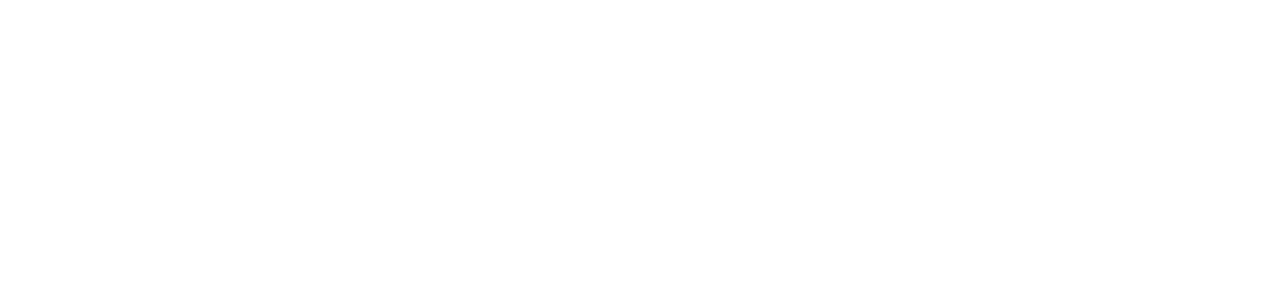
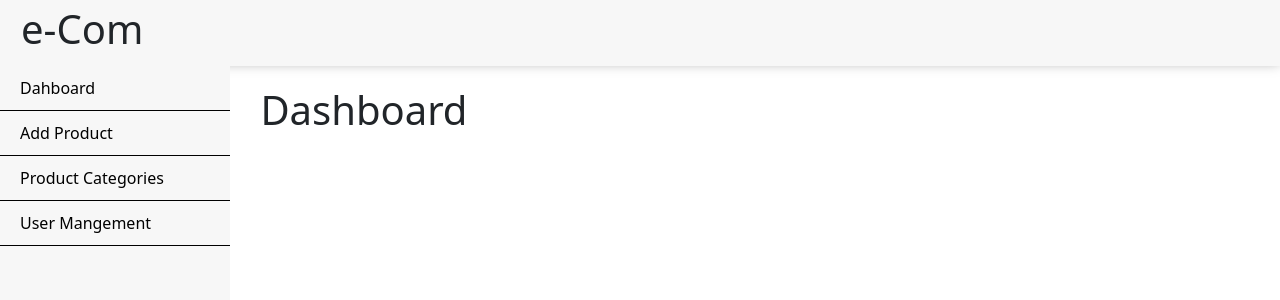
Before and after one commit to ankesh948/e-commerce, a React (Vite) app: page /dashboard in a window 1280 px wide. Before the commit this address had no page. Shown: the top 300 px of the page. Built offline with nearby package versions, Linux system fonts and the light colour scheme.

Commit message:
Night Work

```diff
--- a/AppRouter.jsx
+++ /dev/null
@@ -1,16 +0,0 @@
-import React from 'react'
-import { BrowserRouter, Route, Routes } from 'react-router-dom'
-import Login from './src/Components/Login'
-const AppRouter = () => {
-  return (
-    <>
-        <BrowserRouter>
-            <Routes>
-                <Route exact path='/' element={<Login/>} />
-            </Routes>
-        </BrowserRouter>
-    </>
-  )
-}
-
-export default AppRouter
--- a/src/App.css
+++ b/src/App.css
@@ -6,3 +6,32 @@
   background:#f7f7f7;
   color: rgb(25, 25, 25);
 }
+.header {
+  background: #f7f7f7;
+  padding: 5px;
+  box-shadow: 0px -3px 12px #00000057;
+}
+.sidebar {
+  width: 18%;
+}
+.sidebar {
+  width: 18%;
+  background: #f7f7f7;
+  height: calc(100vh - 66px);
+}
+.sidebar ul{
+list-style: none;
+padding: 0;
+}
+.sidebar li a {
+  color: #000;
+  text-decoration: none;
+  padding: 10px 20px;
+  border-bottom: 1px solid;
+  width: 100%;
+  display: block;
+}
+.main {
+  width: 82%;
+  padding: 20px 30px;
+}
--- a/src/App.jsx
+++ b/src/App.jsx
@@ -1,6 +1,6 @@
 import { useState } from 'react'
 import './App.css'
-import AppRouter from '../AppRouter'
+import AppRouter from './AppRouter'
 
 function App() {
 
--- /dev/null
+++ b/src/AppRouter.jsx
@@ -0,0 +1,21 @@
+import React from 'react'
+import { BrowserRouter, Route, Routes } from 'react-router-dom'
+import Dashboard from './Pages/Dashboard'
+import Add_Product from "./Pages/Add_Product"
+import Login from './Pages/Login'
+
+const AppRouter = () => {
+  return (
+    <>
+        <BrowserRouter>
+            <Routes>
+                <Route exact path='/' element={<Login />} />
+                <Route path='/add_product' element={<Add_Product />} />
+                <Route path='/dashboard' element={<Dashboard />} />
+            </Routes>
+        </BrowserRouter>
+    </>
+  )
+}
+
+export default AppRouter
--- /dev/null
+++ b/src/Components/Header.jsx
@@ -0,0 +1,11 @@
+import React from 'react'
+
+const Header = () => {
+  return (
+    <div className="header">
+        <h1 className="mx-3">e-Com</h1>
+    </div>
+  )
+}
+
+export default Header
--- /dev/null
+++ b/src/Components/Sidebar.jsx
@@ -0,0 +1,18 @@
+import React from 'react'
+
+import { Link } from 'react-router-dom'
+
+const Sidebar = () => {
+  return (
+    <div className="sidebar">
+        <ul>
+            <li><Link to="/dashboard">Dahboard</Link></li>
+            <li><Link to="/add_product">Add Product</Link></li>
+            <li><Link to="/">Product Categories</Link></li>
+            <li><Link to="/users">User Mangement</Link></li>
+        </ul>
+    </div>
+  )
+}
+
+export default Sidebar
--- a/src/Components/Login.jsx
+++ b/src/Pages/Add_Product.jsx
@@ -1,9 +1,10 @@
 import React, { useState } from 'react';
 import axios from 'axios';
 import { useEffect } from 'react';
+import Header from '../Components/Header';
+import Sidebar from '../Components/Sidebar';
 
-
-function Login() {
+function App_Product() {
   const [title, setTitle] = useState('');
   const [description, setDescription] = useState('');
   const [price, setPrice] = useState('');
@@ -62,6 +63,10 @@
 
   return (
     <>
+     <Header />
+    <div className="d-flex">
+        <Sidebar/>
+        <div className="main">
     <div className='container'>
       <div className='row'>
         <div className='col-5 card p-3 mt-3 m-auto'>
@@ -100,8 +105,10 @@
 </table>
       </div>
     </div>
+    </div>
+    </div>
     </>
   );
 }
 
-export default Login;
+export default App_Product;
--- /dev/null
+++ b/src/Pages/Dashboard.jsx
@@ -0,0 +1,20 @@
+import React from 'react'
+import Header from '../Components/Header'
+import Sidebar from '../Components/Sidebar'
+
+const Dashboard = () => {
+  return (
+    <>
+    <Header />
+    <div className="d-flex">
+        <Sidebar/>
+        <div className="main">
+            <h1>Dashboard</h1>
+        </div>
+    </div>
+
+    </>
+  )
+}
+
+export default Dashboard
--- /dev/null
+++ b/src/Pages/Login.jsx
@@ -0,0 +1,13 @@
+import React from 'react'
+import { Link } from 'react-router-dom'
+
+const Login = () => {
+  return (
+    <div>
+        <h1>Login Page</h1>
+            <Link to="dashboard"><button className="btn btn-outline-dark">Dashboard</button></Link>
+        </div>
+  )
+}
+
+export default Login
```
